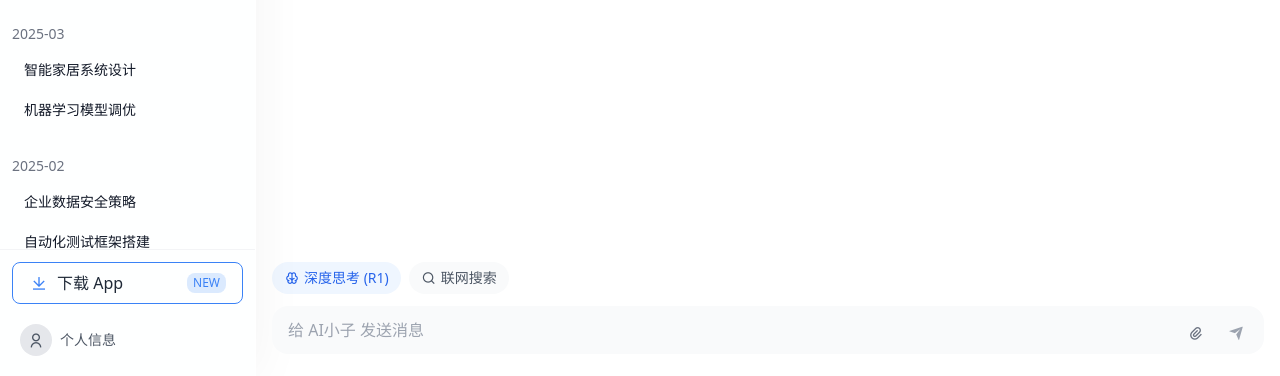
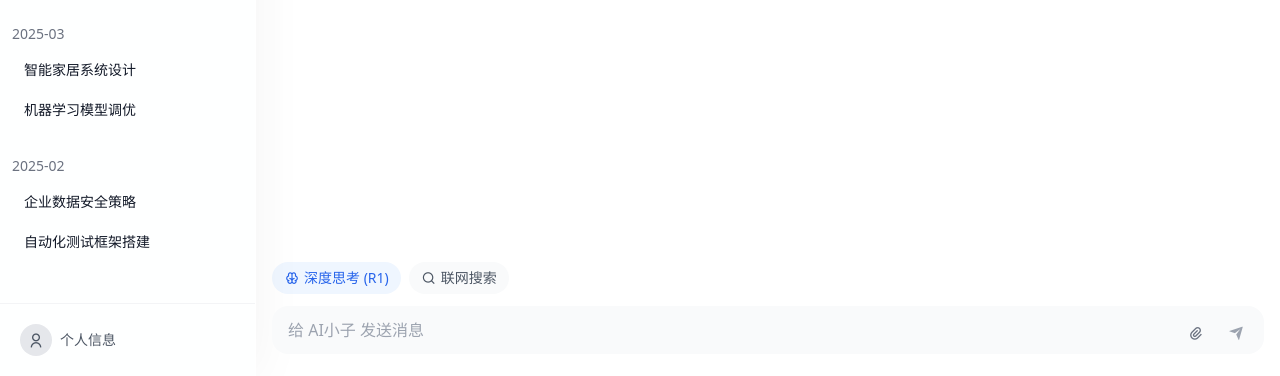
Before and after one commit to yourkin666/bot-v2, a website: page index.html in a window 1280 px wide. Shown: the part 424-800 px from the top of the page. Drawn offline with nearby package versions, Linux system fonts and the light colour scheme.

Commit message:
feat: Remove download app button from sidebar
- Removed the 'Download App' button from the bottom sidebar section
- Cleaned up the sidebar layout for better user experience
- Simplified the bottom functional area to only show user profile section

```diff
--- a/index.html
+++ b/index.html
@@ -342,15 +342,6 @@ overflow-y: hidden;
 </div>
 <!-- 底部功能区 -->
 <div class="p-3 border-t border-gray-100">
-<button class="w-full border border-primary text-gray-800 py-2 px-4 flex items-center justify-between !rounded-button mb-3 whitespace-nowrap">
-<div class="flex items-center gap-2">
-<div class="w-5 h-5 flex items-center justify-center text-primary">
-<i class="ri-download-line"></i>
-</div>
-<span>下载 App</span>
-</div>
-<span class="text-xs bg-blue-100 text-primary px-1.5 py-0.5 rounded">NEW</span>
-</button>
 <div class="flex items-center gap-2 p-2 cursor-pointer">
 <div class="w-8 h-8 rounded-full bg-gray-200 flex items-center justify-center">
 <i class="ri-user-line text-gray-600"></i>
```
